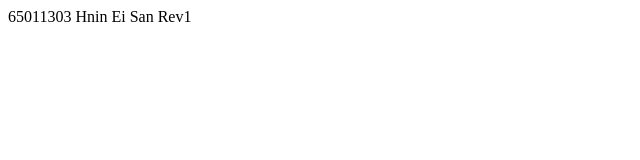
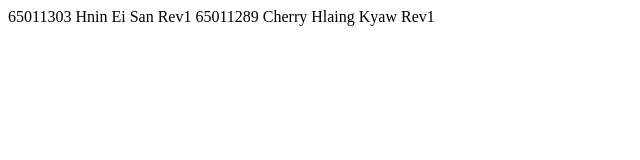
Before and after one commit to Hninei-san/git101_EiSan, a plain HTML site: page index.html in a window 1280 px wide. Shown: the whole page, without its empty margins (0-640 px from the left). Drawn offline with Linux system fonts and the light colour scheme.

Commit message:
Update index.html

```diff
--- a/index.html
+++ b/index.html
@@ -8,5 +8,6 @@
 </head>
 <body>
     65011303 Hnin Ei San Rev1
+    65011289 Cherry Hlaing Kyaw Rev1
 </body>
 </html>
```
